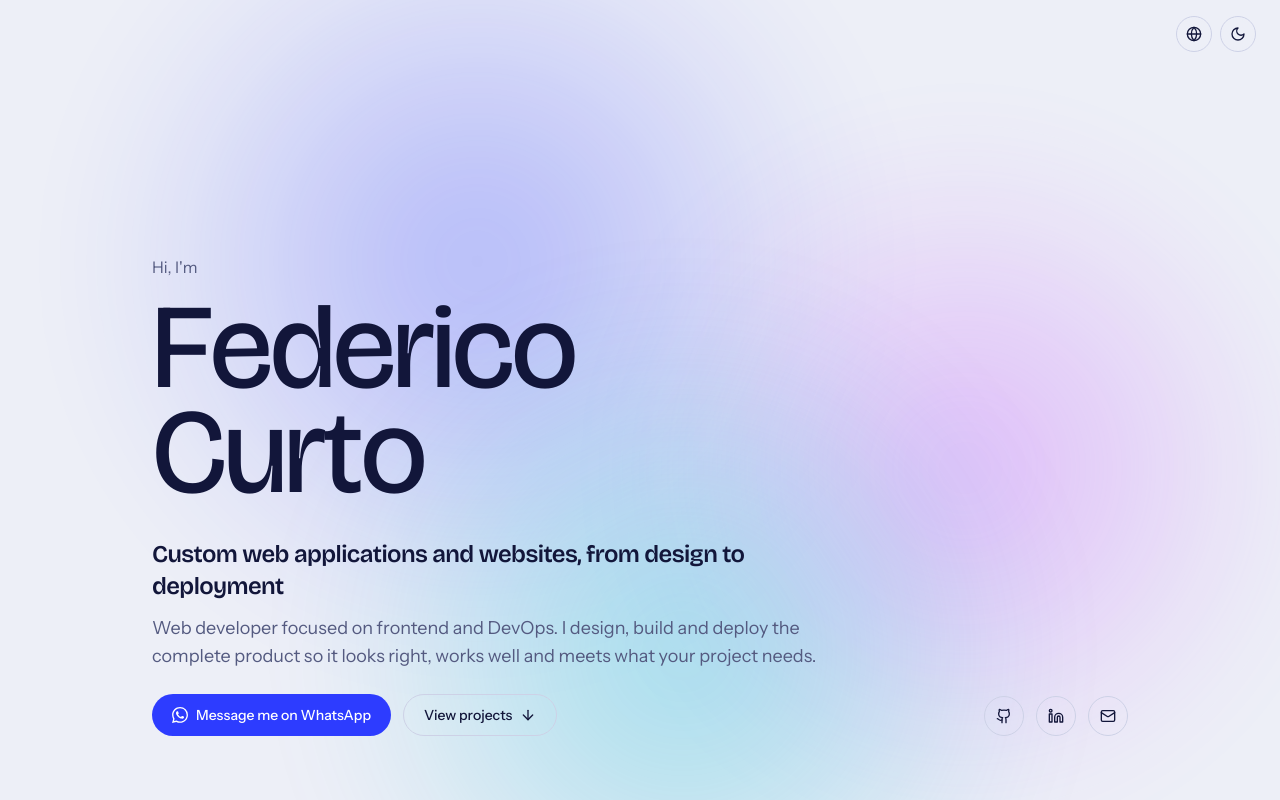
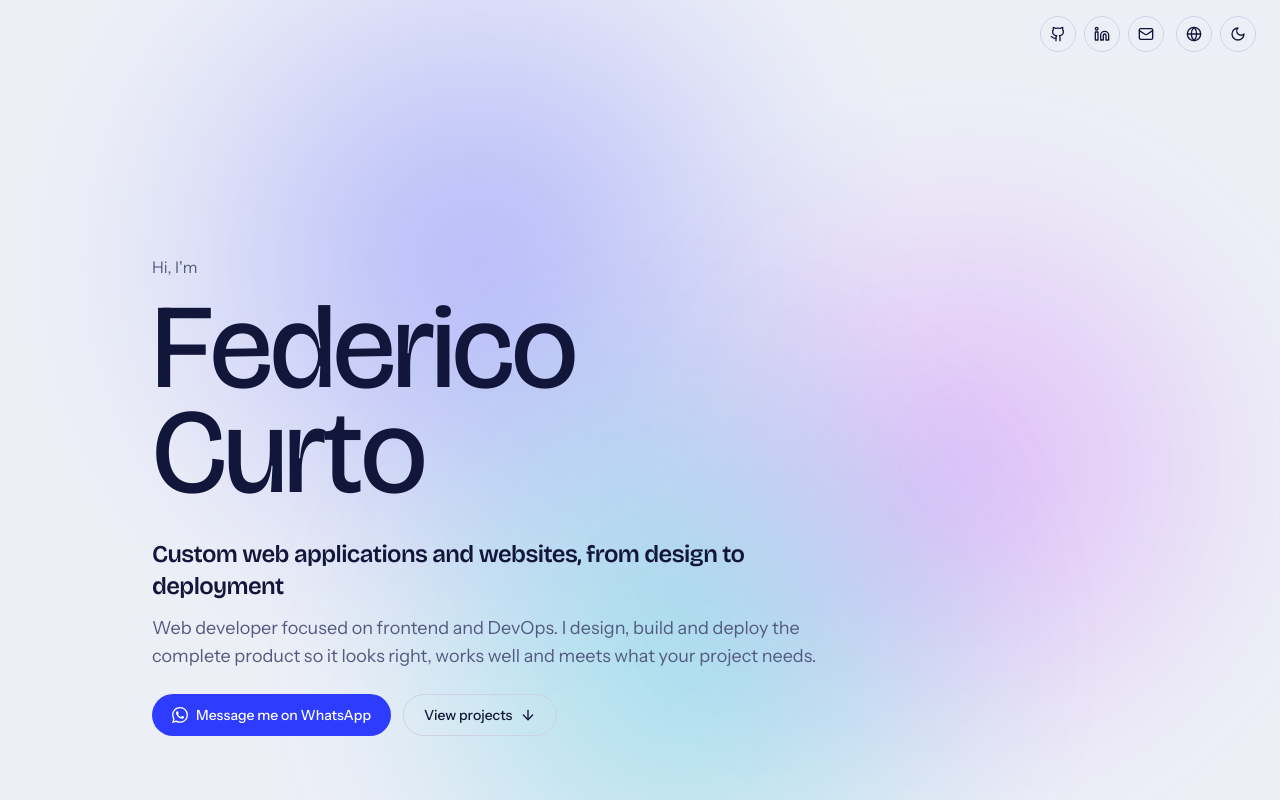
Before and after one commit to FedeHuapi/portfolio, a Next.js app: page / in a window 1280 px wide. Shown: the top 800 px of the page. Built offline with nearby package versions, Linux system fonts and the light colour scheme.

Commit message:
Barra de scroll, contacto y problemas de URL

```diff
--- a/src/app/globals.css
+++ b/src/app/globals.css
@@ -48,6 +48,8 @@
 
   html {
     scroll-behavior: smooth;
+    scrollbar-width: thin;
+    scrollbar-color: color-mix(in srgb, var(--accent) 55%, transparent) transparent;
   }
 
   body {
@@ -67,6 +69,37 @@
     outline-offset: 3px;
     border-radius: 6px;
   }
+}
+
+/* Same thin, themed scrollbar for browsers without scrollbar-width. */
+@supports not (scrollbar-width: thin) {
+  ::-webkit-scrollbar {
+    width: 12px;
+  }
+
+  ::-webkit-scrollbar-track {
+    background: transparent;
+  }
+
+  ::-webkit-scrollbar-thumb {
+    background: color-mix(in srgb, var(--accent) 55%, transparent);
+    background-clip: content-box;
+    border: 3px solid transparent;
+    border-radius: 999px;
+  }
+}
+
+/* Scroll reveal (see Reveal): blocks ease in once, without any sudden movement. */
+[data-reveal] {
+  transition:
+    opacity 0.9s cubic-bezier(0.2, 0.7, 0.2, 1),
+    transform 0.9s cubic-bezier(0.2, 0.7, 0.2, 1);
+  transition-delay: var(--reveal-delay, 0ms);
+}
+
+[data-reveal="hidden"] {
+  opacity: 0;
+  transform: translateY(20px);
 }
 
 /* Hero: one entrance for the whole block, then the name reacts to the pointer. */
--- a/src/components/about.tsx
+++ b/src/components/about.tsx
@@ -1,28 +1,33 @@
 "use client";
 
 import { useLanguage } from "@/components/language-provider";
+import { Reveal } from "@/components/reveal";
 
 export function About() {
   const { t } = useLanguage();
 
   return (
     <section className="mx-auto max-w-5xl px-6 py-20 sm:py-24">
-      <div className="grid gap-8 md:grid-cols-[1fr_2fr] md:gap-12">
+      <Reveal className="grid gap-8 md:grid-cols-[1fr_2fr] md:gap-12">
         <h2 className="font-display text-3xl font-bold tracking-tight sm:text-4xl">
           {t.about.heading}
         </h2>
         <p className="max-w-2xl text-base leading-relaxed sm:text-lg sm:leading-relaxed">
           {t.about.body}
         </p>
-      </div>
+      </Reveal>
 
       <div className="mt-14">
-        <h3 className="font-display text-xl font-semibold tracking-tight">{t.about.howHeading}</h3>
+        <Reveal>
+          <h3 className="font-display text-xl font-semibold tracking-tight">{t.about.howHeading}</h3>
+        </Reveal>
         <ul className="mt-6 grid gap-8 sm:grid-cols-3 sm:gap-10">
-          {t.about.items.map((item) => (
+          {t.about.items.map((item, index) => (
             <li key={item.title}>
-              <p className="font-display text-lg font-semibold tracking-tight">{item.title}</p>
-              <p className="mt-2 text-sm text-muted sm:text-base">{item.text}</p>
+              <Reveal delay={index * 100}>
+                <p className="font-display text-lg font-semibold tracking-tight">{item.title}</p>
+                <p className="mt-2 text-sm text-muted sm:text-base">{item.text}</p>
+              </Reveal>
             </li>
           ))}
         </ul>
--- a/src/components/hero.tsx
+++ b/src/components/hero.tsx
@@ -1,16 +1,23 @@
 "use client";
 
-import { ArrowDown, Github, Linkedin, Mail } from "lucide-react";
+import { ArrowDown } from "lucide-react";
+import type { MouseEvent } from "react";
 import { SiWhatsapp } from "react-icons/si";
 import { HeroName } from "@/components/hero-name";
 import { useLanguage } from "@/components/language-provider";
-import { CONTACT, whatsappLink } from "@/lib/contact";
-
-const iconLink =
-  "flex h-10 w-10 items-center justify-center rounded-full border border-border transition-colors hover:border-accent hover:text-accent";
+import { whatsappLink } from "@/lib/contact";
 
 export function Hero() {
   const { t } = useLanguage();
+
+  // Scroll without writing "#projects" into the address bar.
+  function goToProjects(event: MouseEvent<HTMLAnchorElement>) {
+    const target = document.getElementById("projects");
+    if (!target) return;
+    event.preventDefault();
+    const reduceMotion = window.matchMedia("(prefers-reduced-motion: reduce)").matches;
+    target.scrollIntoView({ behavior: reduceMotion ? "auto" : "smooth", block: "start" });
+  }
 
   return (
     <section className="hero-in mx-auto flex min-h-screen max-w-5xl flex-col justify-end px-6 pb-12 pt-28 sm:pb-16">
@@ -18,8 +25,7 @@ export function Hero() {
 
       <HeroName name={t.hero.name} />
 
-      <div className="mt-8 grid gap-8 md:grid-cols-[1fr_auto] md:items-end">
-        <div className="flex flex-col items-start gap-6">
+      <div className="mt-8 flex flex-col items-start gap-6">
         <div className="max-w-2xl">
           <p className="font-display text-xl font-semibold tracking-tight sm:text-2xl">
             {t.hero.tagline}
@@ -39,6 +45,7 @@ export function Hero() {
           </a>
           <a
             href="#projects"
+            onClick={goToProjects}
             className="inline-flex items-center gap-2 rounded-full border border-border px-5 py-2.5 text-sm font-medium transition-colors hover:border-accent hover:text-accent"
           >
             {t.hero.cta}
@@ -46,19 +53,6 @@ export function Hero() {
           </a>
         </div>
       </div>
-
-        <div className="flex gap-3">
-          <a href={CONTACT.github} target="_blank" rel="noopener noreferrer" aria-label="GitHub" className={iconLink}>
-            <Github size={16} />
-          </a>
-          <a href={CONTACT.linkedin} target="_blank" rel="noopener noreferrer" aria-label="LinkedIn" className={iconLink}>
-            <Linkedin size={16} />
-          </a>
-          <a href={CONTACT.email} aria-label="Email" className={iconLink}>
-            <Mail size={16} />
-          </a>
-        </div>
-      </div>
     </section>
   );
 }
--- a/src/components/outro.tsx
+++ b/src/components/outro.tsx
@@ -4,6 +4,7 @@ import { ArrowUpRight, Check, Copy, Github, Linkedin } from "lucide-react";
 import { useEffect, useRef, useState } from "react";
 import { SiWhatsapp } from "react-icons/si";
 import { useLanguage } from "@/components/language-provider";
+import { Reveal } from "@/components/reveal";
 import { CONTACT, whatsappLink } from "@/lib/contact";
 
 const iconLink =
@@ -33,11 +34,14 @@ export function Outro() {
   return (
     <section className="pb-10 pt-12 sm:pt-16">
       <div className="mx-auto max-w-5xl px-6">
+        <Reveal>
           <h2 className="font-display text-3xl font-bold tracking-tight sm:text-4xl">
             {t.outro.heading}
           </h2>
           <p className="mt-3 max-w-md text-base text-muted sm:text-lg">{t.outro.body}</p>
+        </Reveal>
 
+        <Reveal delay={120}>
           <a
             href={whatsappLink(t.hero.whatsappMessage)}
             target="_blank"
@@ -70,8 +74,10 @@ export function Outro() {
             {copied ? <Check size={14} /> : <Copy size={14} />}
             <span role="status">{copied ? t.outro.copied : t.outro.copy}</span>
           </button>
+        </Reveal>
 
-        <div className="mt-10 flex flex-wrap items-center justify-between gap-4">
+        <Reveal delay={240} className="mt-10">
+          <div className="flex flex-wrap items-center justify-between gap-4">
             <p className="text-sm text-muted">© {year} Federico Curto</p>
             <div className="flex gap-3">
               <a href={CONTACT.github} target="_blank" rel="noopener noreferrer" aria-label="GitHub" className={iconLink}>
@@ -82,6 +88,7 @@ export function Outro() {
               </a>
             </div>
           </div>
+        </Reveal>
       </div>
     </section>
   );
--- a/src/components/projects.tsx
+++ b/src/components/projects.tsx
@@ -3,6 +3,7 @@
 import { ArrowUpRight, Github } from "lucide-react";
 import Image from "next/image";
 import { useLanguage } from "@/components/language-provider";
+import { Reveal } from "@/components/reveal";
 import { projects, type Project } from "@/data/projects";
 import { stackIcon } from "@/lib/stack-icons";
 
@@ -18,21 +19,27 @@ export function Projects() {
 
   return (
     <section id="projects" className="mx-auto max-w-5xl px-6 py-20 sm:py-24">
+      <Reveal>
         <h2 className="font-display text-3xl font-bold tracking-tight sm:text-4xl">
           {t.projects.heading}
         </h2>
+      </Reveal>
 
       <ul className="mt-10">
-        {projects.map((project) => {
+        {projects.map((project, index) => {
           const url = primaryUrl(project);
 
           return (
             <li
               key={project.title}
               onClick={url ? () => window.open(url, "_blank", "noopener,noreferrer") : undefined}
-              className={`group grid gap-6 py-7 transition-colors duration-300 ease-out hover:bg-accent/5 md:grid-cols-[1fr_auto] md:items-center md:px-4 md:py-8 md:-mx-4 ${
+              className={`group py-7 transition-colors duration-300 ease-out hover:bg-accent/5 md:-mx-4 md:px-4 md:py-8 ${
                 url ? "cursor-pointer" : ""
               }`}
+            >
+              <Reveal
+                delay={index * 100}
+                className="grid gap-6 md:grid-cols-[1fr_auto] md:items-center"
               >
                 <div className="flex flex-col gap-5 sm:flex-row sm:items-center sm:gap-7">
                   {project.image && (
@@ -93,6 +100,7 @@ export function Projects() {
                     </a>
                   )}
                 </div>
+              </Reveal>
             </li>
           );
         })}
--- /dev/null
+++ b/src/components/reveal.tsx
@@ -0,0 +1,54 @@
+"use client";
+
+import { useEffect, useRef, type CSSProperties, type ReactNode } from "react";
+
+type RevealProps = {
+  children: ReactNode;
+  className?: string;
+  /** Milliseconds to wait before starting, to stagger neighbouring blocks. */
+  delay?: number;
+};
+
+/**
+ * Fades and lifts its content into place the first time it scrolls into view.
+ *
+ * The state lives in a data attribute instead of React state, so nothing
+ * re-renders. The content is visible in the server HTML and is only hidden once
+ * the browser confirms it can animate it: without JS, or with reduced motion,
+ * nothing is ever hidden.
+ */
+export function Reveal({ children, className = "", delay = 0 }: RevealProps) {
+  const ref = useRef<HTMLDivElement>(null);
+
+  useEffect(() => {
+    const el = ref.current;
+    if (!el) return;
+    if (window.matchMedia("(prefers-reduced-motion: reduce)").matches) return;
+    // Already on screen (or scrolled past) when the page loads: leave it as is.
+    if (el.getBoundingClientRect().top < window.innerHeight) return;
+
+    el.dataset.reveal = "hidden";
+    const observer = new IntersectionObserver(
+      ([entry]) => {
+        if (!entry.isIntersecting) return;
+        el.dataset.reveal = "shown";
+        observer.disconnect();
+      },
+      // No negative margin on purpose: blocks near the end of the page could
+      // never get far enough above the bottom edge to count as visible.
+      { threshold: 0.15 }
+    );
+    observer.observe(el);
+    return () => observer.disconnect();
+  }, []);
+
+  return (
+    <div
+      ref={ref}
+      className={className}
+      style={{ "--reveal-delay": `${delay}ms` } as CSSProperties}
+    >
+      {children}
+    </div>
+  );
+}
--- a/src/components/site-header.tsx
+++ b/src/components/site-header.tsx
@@ -1,11 +1,29 @@
+import { Github, Linkedin, Mail } from "lucide-react";
 import { LanguageSwitcher } from "@/components/language-switcher";
 import { ThemeToggle } from "@/components/theme-toggle";
+import { CONTACT } from "@/lib/contact";
+
+const roundButton =
+  "flex h-9 w-9 items-center justify-center rounded-full border border-border bg-background/60 text-foreground backdrop-blur-md transition-colors hover:border-accent hover:text-accent";
 
 export function SiteHeader() {
   return (
-    <header className="fixed inset-x-0 top-0 z-50 flex justify-end gap-2 px-4 py-3 sm:px-6 sm:py-4">
-      <LanguageSwitcher />
-      <ThemeToggle />
+    <header className="fixed inset-x-0 top-0 z-50 flex justify-end gap-3 px-4 py-3 sm:px-6 sm:py-4">
+      <div className="flex gap-2">
+        <a href={CONTACT.github} target="_blank" rel="noopener noreferrer" aria-label="GitHub" className={roundButton}>
+          <Github size={16} />
+        </a>
+        <a href={CONTACT.linkedin} target="_blank" rel="noopener noreferrer" aria-label="LinkedIn" className={roundButton}>
+          <Linkedin size={16} />
+        </a>
+        <a href={CONTACT.email} aria-label="Email" className={roundButton}>
+          <Mail size={16} />
+        </a>
+      </div>
+      <div className="flex gap-2">
+        <LanguageSwitcher />
+        <ThemeToggle />
+      </div>
     </header>
   );
 }
```
Lines whose indentation alone changed are shown as unchanged.
